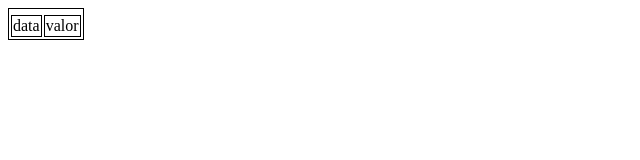
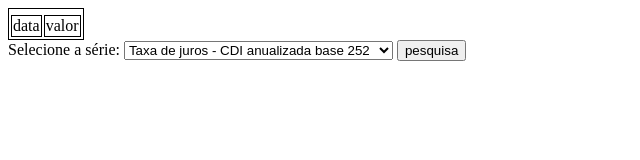
Before and after one commit to thgmc/api-bcb, a plain HTML site: page index.html in a window 1280 px wide. Shown: the whole page, without its empty margins (0-640 px from the left). Drawn offline with Linux system fonts and the light colour scheme; no server answers.

Commit message:
atualização

```diff
--- a/index.html
+++ b/index.html
@@ -15,6 +15,14 @@
     <table id="tabela">
         <th><tr><td>data</td><td>valor</td></tr></th>
     </table>
+    <label for="cars">Selecione a série:</label>
+    <select name="cars" id="cars">
+        <option value="4389">Taxa de juros - CDI anualizada base 252</option>
+        <option value="12">Taxa de juros - CDI</option>
+        <option value="11">Taxa de juros - Selic</option>
+        <option value="1178">Taxa de juros - Selic anualizada base 252</option>
+    </select>
+    <button type="submit">pesquisa</button>
     <script src="main.js"></script>
 </body>
 </html>
--- a/main.js
+++ b/main.js
@@ -21,7 +21,7 @@ function criaLinha(bcdata){
 }
 
 function main(){
-    let data = fazGet('https://api.bcb.gov.br/dados/serie/bcdata.sgs.12/dados/ultimos/10?formato=json');
+    let data = fazGet('https://api.bcb.gov.br/dados/serie/bcdata.sgs.4389/dados/ultimos/10?formato=json');
     let dados = JSON.parse(data);
 
     let tabela = document.getElementById('tabela')
```
